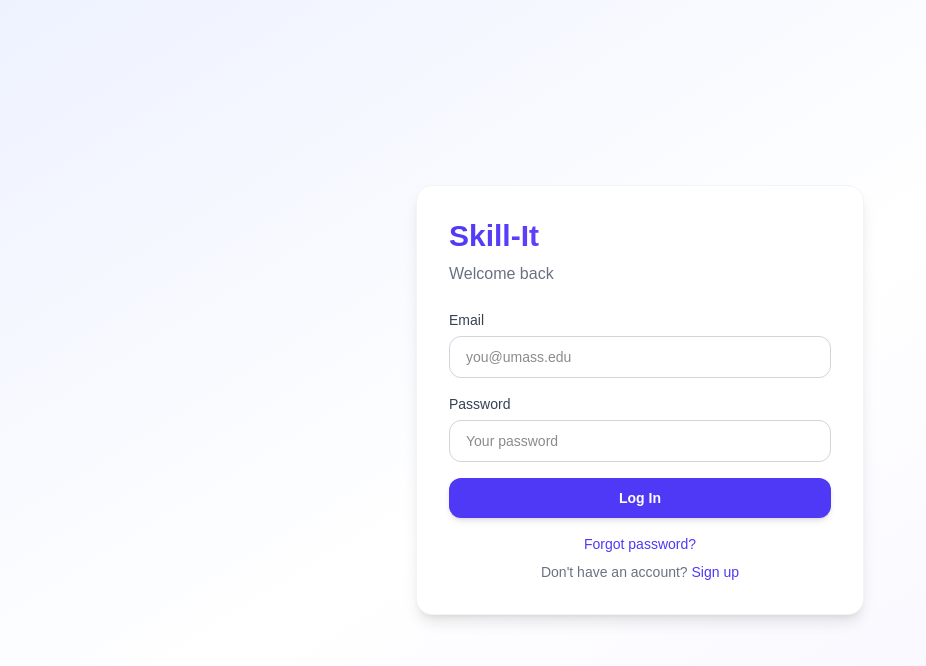
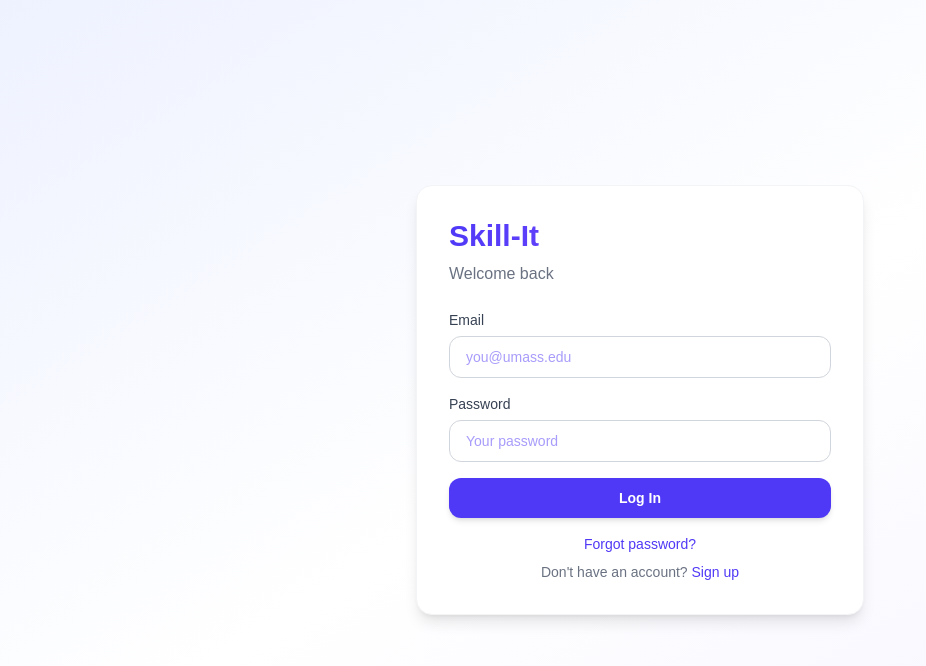
Before and after one commit to BraedenTurner22/cs320-group-4, a Next.js app in the folder skill-it/: page /login in a window 1280 px wide. Shown: the top 666 px of the page, without its empty margins (0-926 px from the left). Built offline with nearby package versions, Linux system fonts and the light colour scheme.

Commit message:
changed color of input text on login page from light gray to indigo

```diff
--- a/skill-it/src/app/(auth)/login/page.tsx
+++ b/skill-it/src/app/(auth)/login/page.tsx
@@ -69,6 +69,7 @@ export default function LoginPage() {
             value={email}
             onChange={(e) => setEmail(e.target.value)}
             placeholder="you@umass.edu"
+            className="text-indigo-600"
           />
           <Input
             label="Password"
@@ -77,6 +78,7 @@ export default function LoginPage() {
             value={password}
             onChange={(e) => setPassword(e.target.value)}
             placeholder="Your password"
+            className="text-indigo-600"
           />
 
           {error && <p className="text-sm text-red-500">{error}</p>}
```
